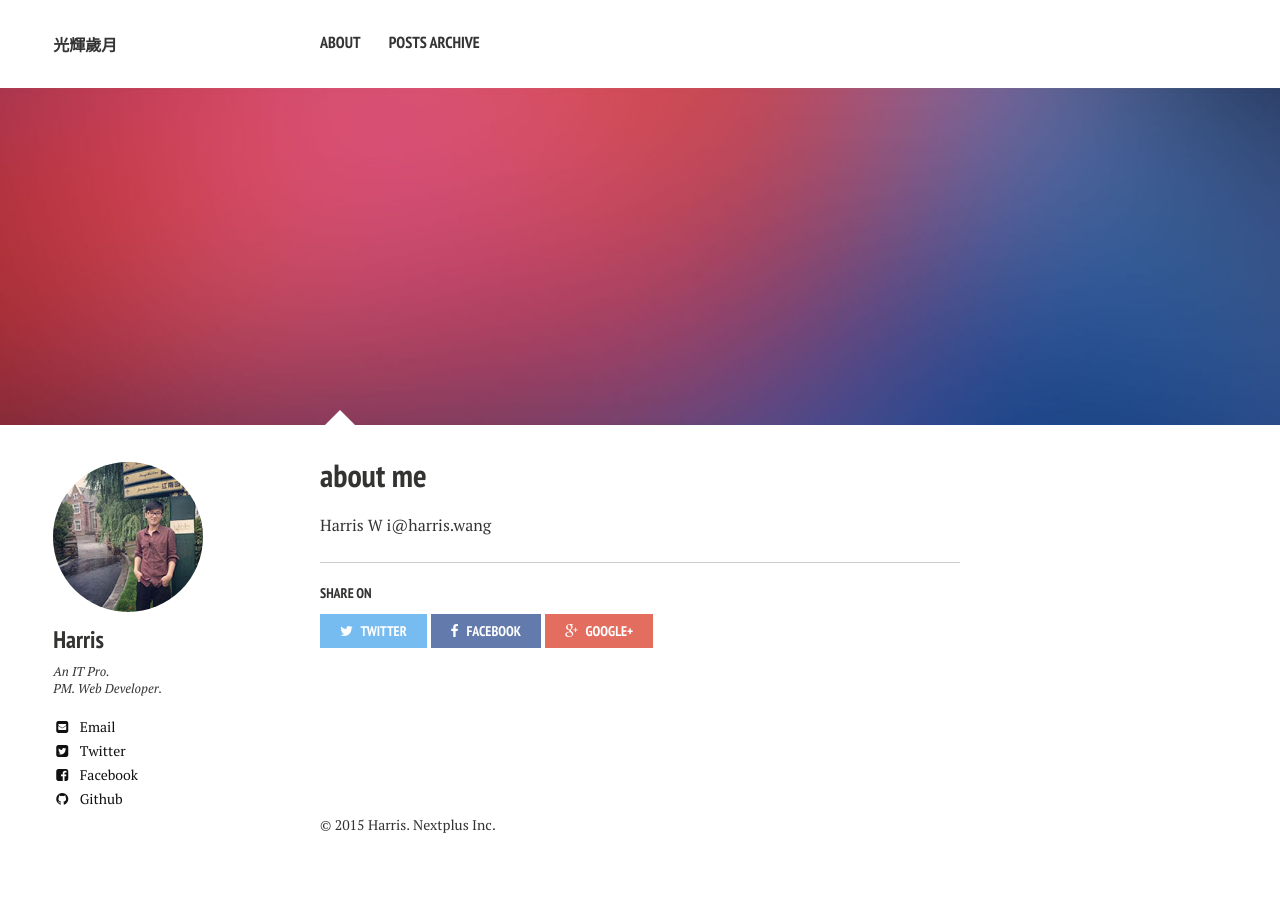
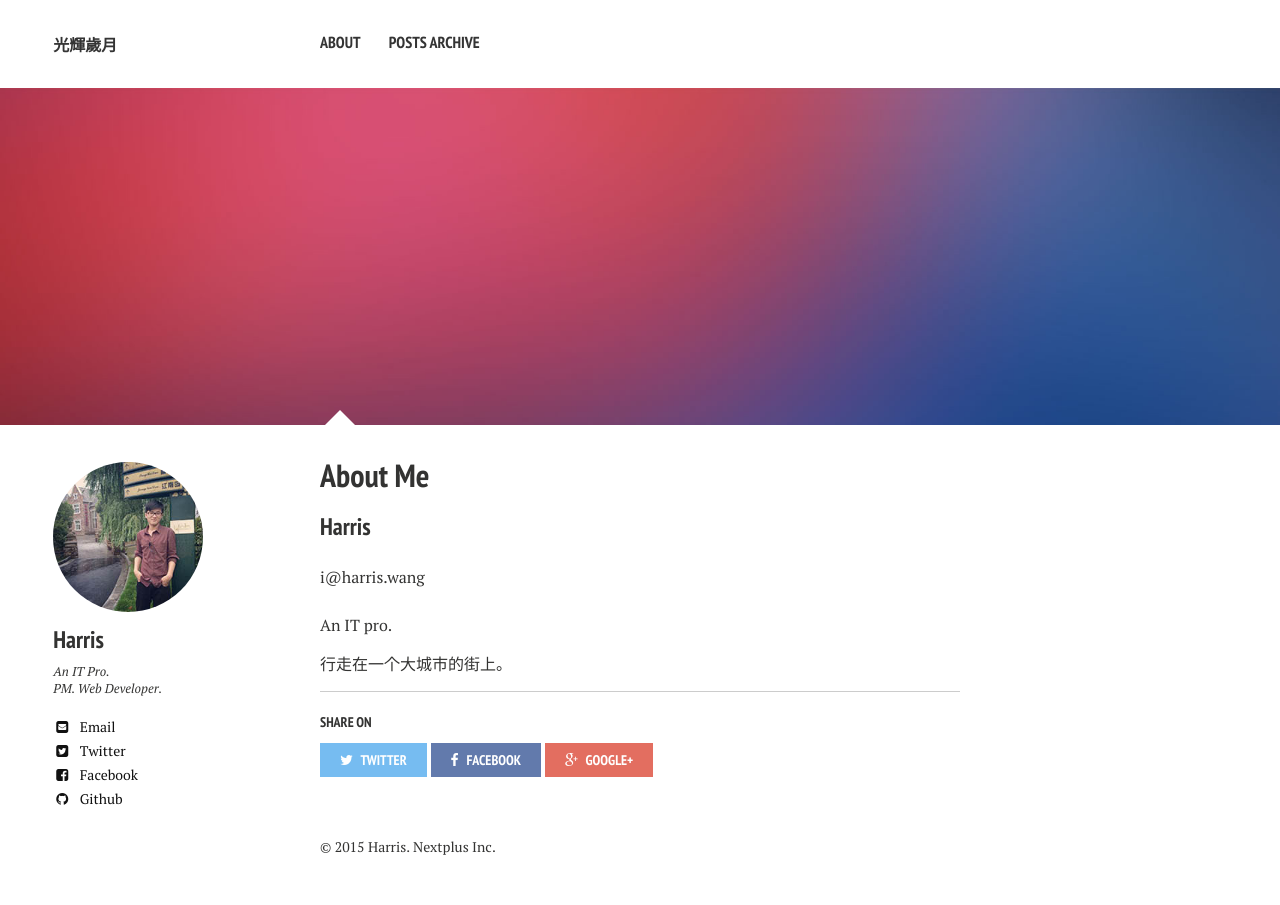
Before and after one commit to menthe/menthe.github.io, a Jekyll site: the page built from about/index.md, in a window 1280 px wide. Built offline with Jekyll 4.4.1, drawn with Linux system fonts in a browser that asks for light colours; nearby versions of some CDN libraries.

Commit message:
mofify about me.

```diff
--- a/about/index.md
+++ b/about/index.md
@@ -1,11 +1,16 @@
 ---
 layout: page
-title: about me
+title: About Me
 tags: [about, Jekyll, theme, responsive]
 modified: 2014-08-08T20:53:07.573882-04:00
 comments: true
 image:
   feature: sample-image-2.jpg
 ---
-Harris W
+###Harris
+
 i@harris.wang
+
+An IT pro.
+
+行走在一个大城市的街上。
```
